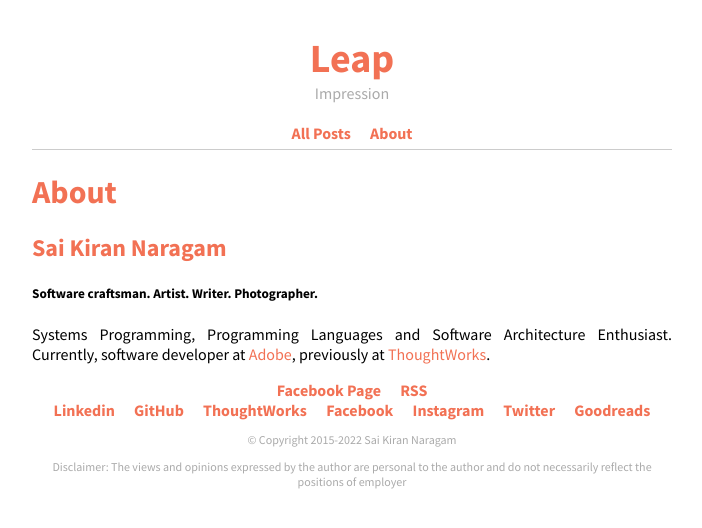
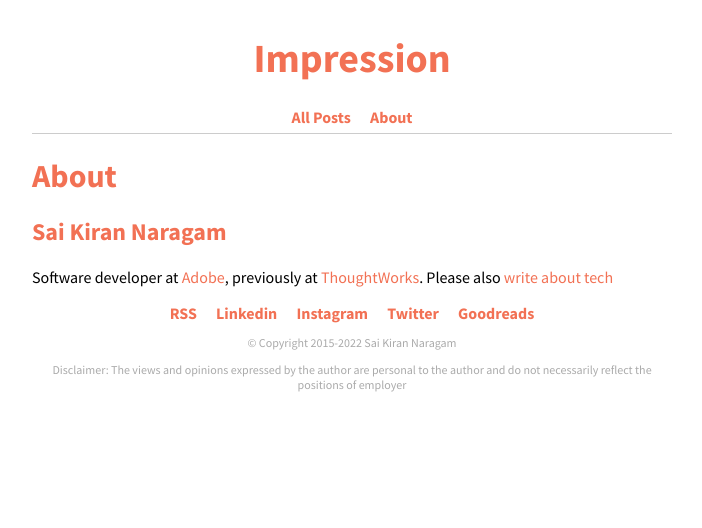
Before and after one commit to nsaikiran/impression, a Jekyll site: the page built from about.md, in a window 1280 px wide. Shown: the top 528 px of the page, without its empty margins (288-990 px from the left). Built offline with Jekyll 4.4.1, drawn with Linux system fonts in a browser that asks for light colours.

Commit message:
rename blog

```diff
--- a/_config.yml
+++ b/_config.yml
@@ -1,7 +1,6 @@
-title: "Leap"
-description: Impression
+title: "Impression"
 url: "https://nsaikiran.github.io/"
-baseurl: "/leap"
+baseurl: "/impression"
 
 markdown: kramdown
 plugins:
--- a/_includes/footer.html
+++ b/_includes/footer.html
@@ -1,24 +1,10 @@
 <footer class="footer">
-  <ul class="social-blog">
+  <ul class="social-personal">
     <li>
-      <a href="https://www.facebook.com/saikiran.blog/">Facebook Page</a>
+      <a href="impression/feed.xml">RSS</a>
     </li>
     <li>
-      <a href="/feed.xml">RSS</a>
-    </li>
-  </ul>
-  <ul class="social-personal">
-    <li>
       <a href="https://www.linkedin.com/in/saikiran638/">Linkedin</a>
-    </li>
-    <li>
-      <a href="https://github.com/nsaikiran">GitHub</a>
-    </li>
-    <li>
-      <a href="https://www.thoughtworks.com/profiles/sai-kiran-naragam">ThoughtWorks</a>
-    </li>
-    <li>
-      <a href="https://www.facebook.com/saikiran638">Facebook</a>
     </li>
     <li>
       <a href="https://www.instagram.com/saikiran.arts/">Instagram</a>
--- a/_includes/header.html
+++ b/_includes/header.html
@@ -2,7 +2,6 @@
     <h1 class="header-title">
         <a href="{{ '/' | relative_url }}"> {{ site.title }} </a>
     </h1>
-    <div class="header-tag"> {{site.description}}</div>
     <div class="main-nav-container">
         <ul class="main-nav">
             <li>
--- a/about.md
+++ b/about.md
@@ -5,7 +5,5 @@ title: About
 
 ## Sai Kiran Naragam
 
-##### Software craftsman. Artist. Writer. Photographer.
-
-Systems Programming, Programming Languages and Software Architecture Enthusiast.
-Currently, software developer at [Adobe](https://www.adobe.com/), previously at [ThoughtWorks](https://www.thoughtworks.com).
+Software developer at [Adobe](https://www.adobe.com/), previously at [ThoughtWorks](https://www.thoughtworks.com).
+Please also [write about tech](https://nsaikiran.github.io/blog)
```
